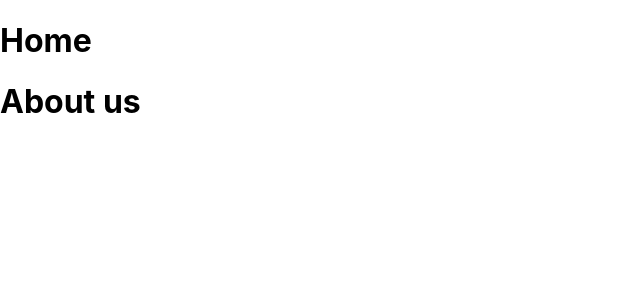
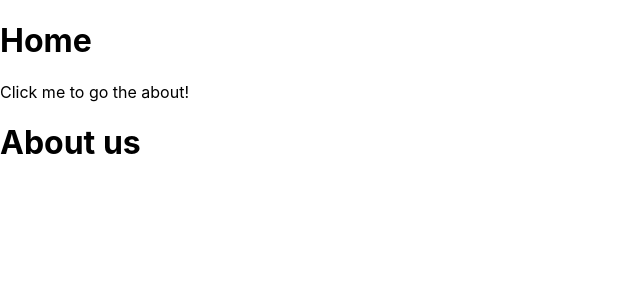
Before and after one commit to RYNZLR/pn-react-router-tutorial, a React (Create React App) app in the folder router-tutorial/: page /group in a window 1280 px wide. Shown: the top 300 px of the page, without its empty margins (0-640 px from the left). Built offline with nearby package versions, Linux system fonts and the light colour scheme.

Commit message:
Add documentation and hooks

```diff
--- a/router-tutorial/src/views/basic/Home.js
+++ b/router-tutorial/src/views/basic/Home.js
@@ -1,9 +1,20 @@
 import React from 'react';
+import { useHistory } from "react-router-dom";
 
 export default  function Home(){
 
+    const history = useHistory();
+
+    function goToAbout(){
+        history.push("/about");
+    }
+
     return(
+        <main>
         <h1>Home</h1>
+        <p onClick={goToAbout}>Click me to go the about!</p>
+        </main>
+
     )
 
 }
```
Also changed, not shown: 1 other file (tests, documents, lock files or other folders).
